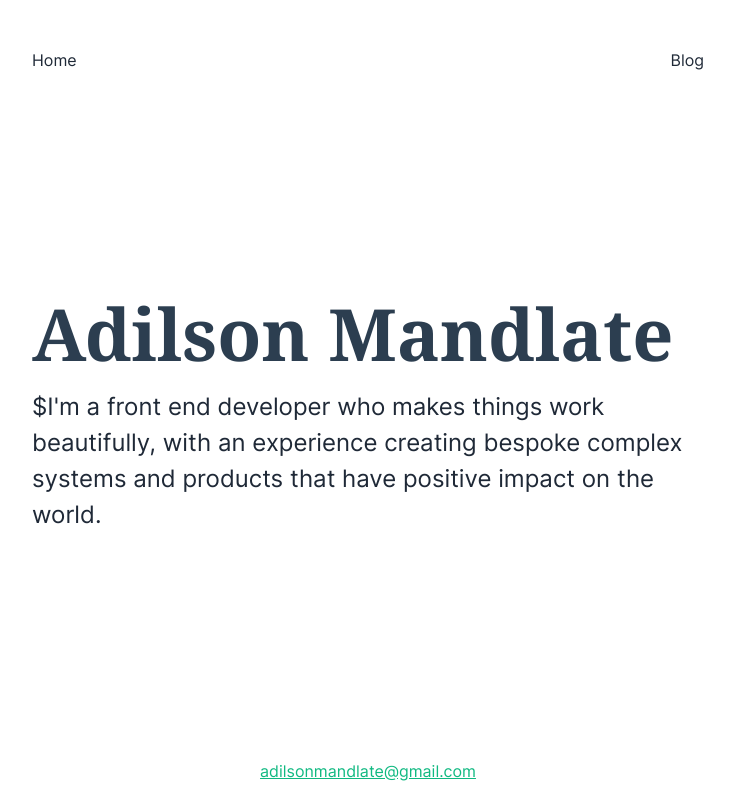
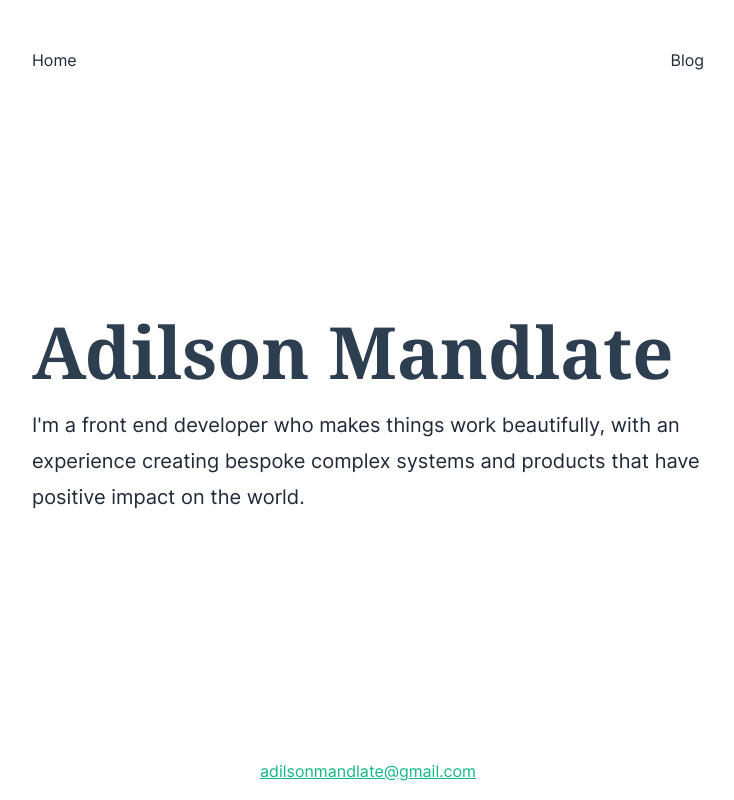
Before and after one commit to adilsonmandlate/adilsonmandlate.dev, a Next.js app: page / in a window 1280 px wide. Shown: the whole page, without its empty margins (272-1006 px from the left). Built offline with nearby package versions, Linux system fonts and the light colour scheme; what @tailwindcss/typography would draw is missing.

Commit message:
style: change font size main text

```diff
--- a/src/pages/index.js
+++ b/src/pages/index.js
@@ -12,9 +12,9 @@ export default function Home() {
         Adilson Mandlate
       </h1>
 
-      <p className="text-lg md:text-2xl leading-7 md:leading-9 max-w-4xl font-sans text-gray-800 dark:text-white">
-        ${`I'm`} a front end developer who makes things work beautifully, with
-        an experience creating bespoke complex systems and products that have
+      <p className="text-xl leading-7 md:leading-9 max-w-2xl font-sans text-gray-800 dark:text-white">
+        I'm a front end developer who makes things work beautifully, with an
+        experience creating bespoke complex systems and products that have
         positive impact on the world.
       </p>
     </Fragment>
```
